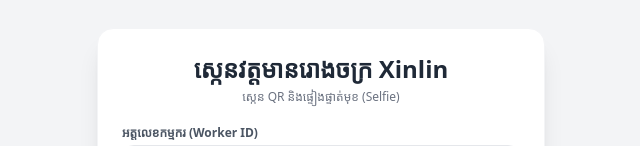
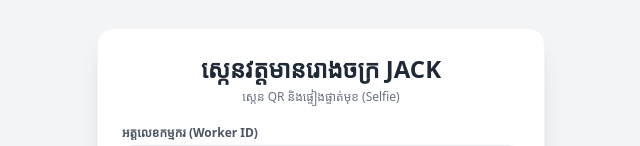
Before and after one commit to zonottp-svg/JACK-Attendance, a plain HTML site: page index.html in a window 1280 px wide. Shown: the part 171-317 px from the top of the page, without its empty margins (319-959 px from the left). Drawn offline with nearby package versions, Linux system fonts and the light colour scheme.

Commit message:
Update index.html

```diff
--- a/index.html
+++ b/index.html
@@ -11,7 +11,7 @@
 
   <div class="bg-white p-6 rounded-2xl shadow-xl w-full max-w-md border border-gray-100">
     <div class="text-center mb-5">
-      <h1 class="text-2xl font-bold text-gray-800">ស្កេនវត្តមានរោងចក្រ Xinlin</h1>
+      <h1 class="text-2xl font-bold text-gray-800">ស្កេនវត្តមានរោងចក្រ JACK</h1>
       <p class="text-xs text-gray-500 mt-1">ស្កេន QR និងផ្ទៀងផ្ទាត់មុខ (Selfie)</p>
     </div>
 
```
